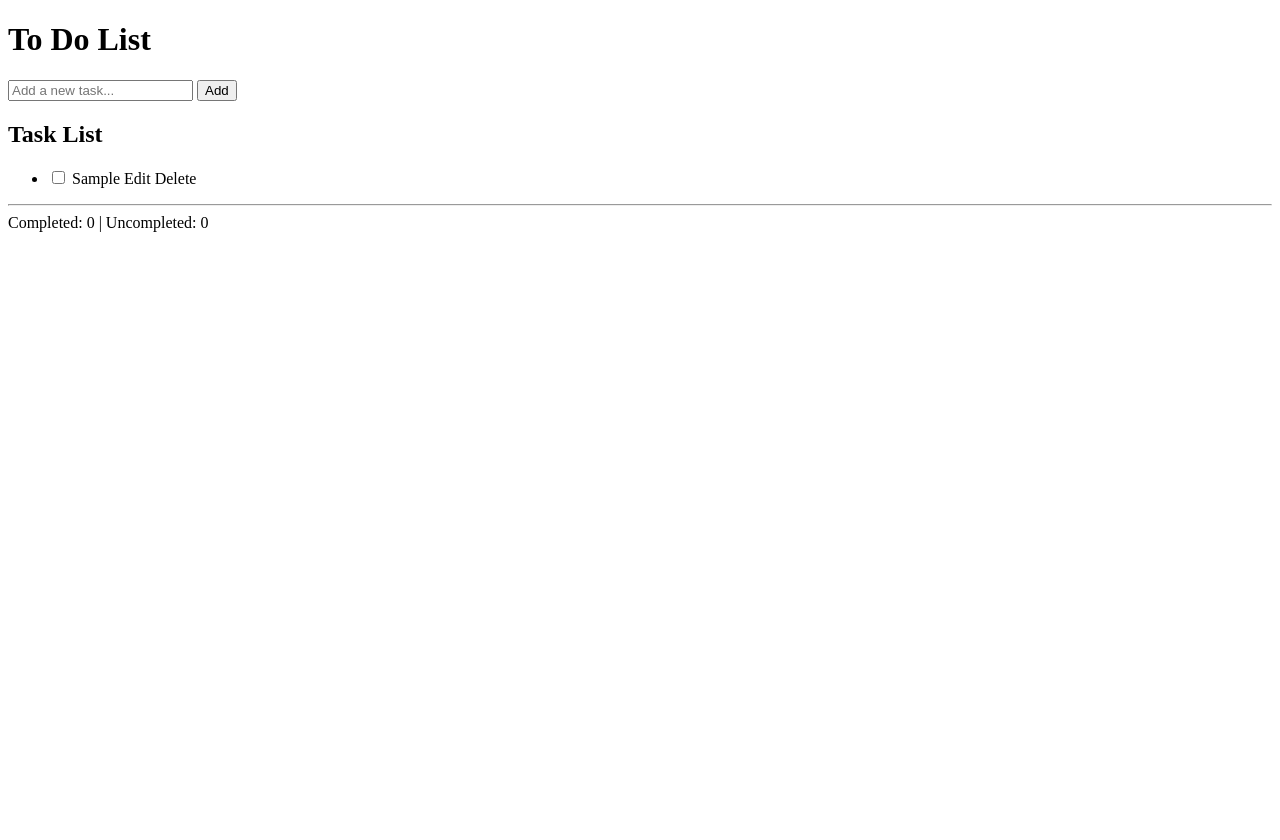
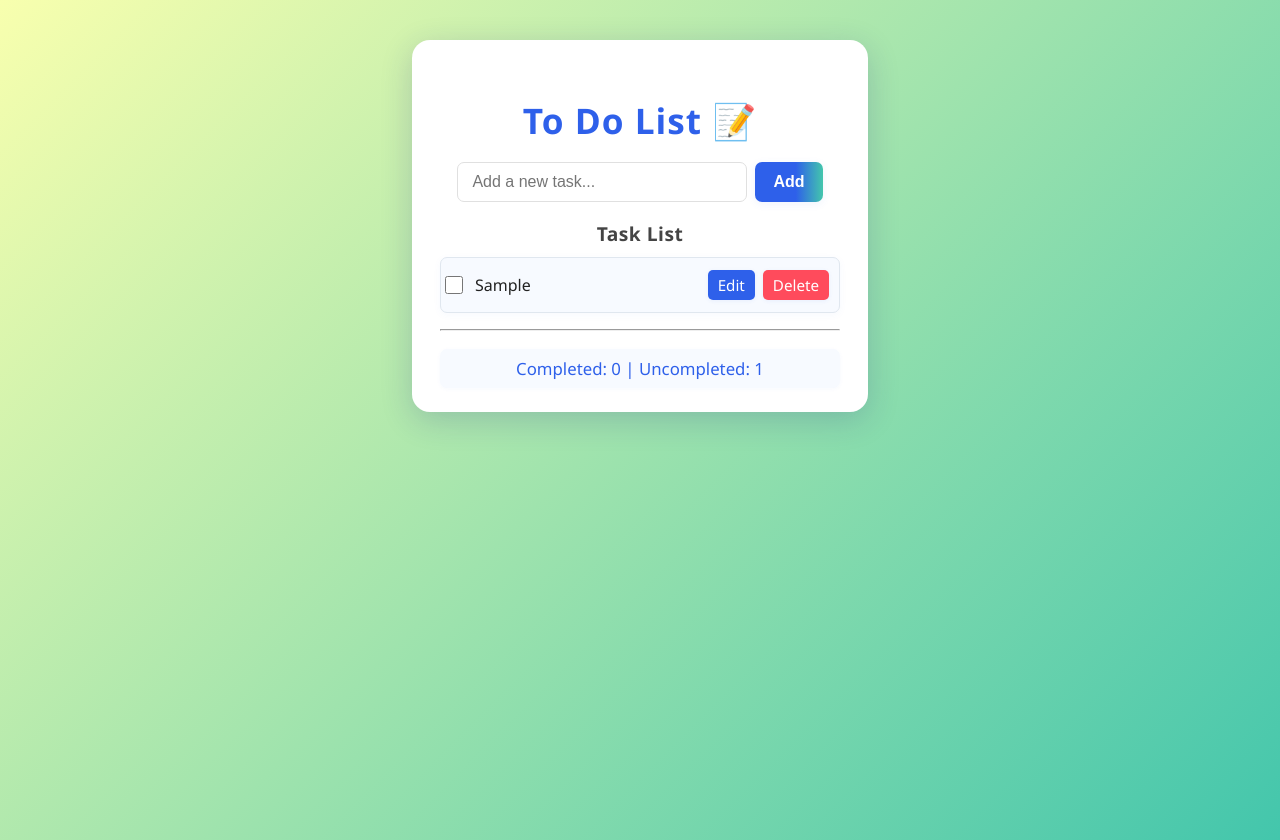
Before and after one commit to christinejoyyyyy/to-do, a plain HTML site: page index.html in a window 1280 px wide. Both pictures are taken after typing "Sample" into the empty fields and a click on the button "Add". Before the commit the page ends 800 px from the top, so only its background shows below. Drawn offline with Linux system fonts and the light colour scheme.

Commit message:
updated style

```diff
--- a/index.html
+++ b/index.html
@@ -10,7 +10,7 @@
 <body>
     <div id="todo-cont">
         <div id="header">
-            <h1>To Do List</h1>
+            <h1>To Do List 📝</h1>
         </div>
 
         <div id="todo-form">
--- a/script.js
+++ b/script.js
@@ -51,4 +51,20 @@ function addTask() {
     listContainer.appendChild(li);
     inputBox.value = '';
     updateCounters();
+
+function updateCounters() {
+    const tasks = document.querySelectorAll('#list-container li');
+    let completed = 0;
+    let uncompleted = 0;
+    tasks.forEach(li => {
+        if (li.classList.contains('completed')) {
+            completed++;
+        } else {
+            uncompleted++;
+        }
+    });
+    completedCounter.textContent = completed;
+    uncompletedCounter.textContent = uncompleted;
 }
+
+}
--- a/style.css
+++ b/style.css
@@ -3,3 +3,162 @@
   color: gray;
   border: 1px solid gray;
 }
+
+body {
+  background: linear-gradient(135deg, #f8ffae 0%, #43c6ac 100%);
+  font-family: 'Segoe UI', Arial, sans-serif;
+  text-align: center;
+  margin: 0;
+  min-height: 100vh;
+}
+
+#todo-cont {
+  background: #fff;
+  width: 400px;
+  margin: 40px auto;
+  border-radius: 18px;
+  box-shadow: 0 8px 32px 0 rgba(31, 38, 135, 0.2);
+  padding: 32px 28px 24px 28px;
+  color: #222;
+}
+
+#header h1 {
+  margin-bottom: 18px;
+  font-size: 2.2rem;
+  letter-spacing: 1px;
+  color: #2e60ea;
+}
+
+#todo-form {
+  display: flex;
+  justify-content: center;
+  margin-bottom: 18px;
+}
+
+#input-box {
+  width: 65%;
+  padding: 10px 14px;
+  border: 1.5px solid #e0e0e0;
+  border-radius: 7px;
+  font-size: 1rem;
+  outline: none;
+  transition: border 0.2s;
+}
+
+#input-box:focus {
+  border: 1.5px solid #2e60ea;
+}
+
+#input-button {
+  font-size: 1rem;
+  cursor: pointer;
+  padding: 10px 18px;
+  border: none;
+  border-radius: 7px;
+  background: linear-gradient(90deg, #2e60ea 60%, #43c6ac 100%);
+  color: #fff;
+  margin-left: 8px;
+  font-weight: 600;
+  box-shadow: 0 2px 8px rgba(46,96,234,0.08);
+  transition: background 0.2s, transform 0.1s;
+}
+
+#input-button:hover {
+  background: linear-gradient(90deg, #43c6ac 60%, #2e60ea 100%);
+  transform: translateY(-2px) scale(1.03);
+}
+
+h2 {
+  margin: 18px 0 10px 0;
+  font-size: 1.2rem;
+  color: #444;
+  letter-spacing: 0.5px;
+}
+
+ul {
+  list-style: none;
+  padding: 0;
+  margin-top: 10px;
+  text-align: left;
+}
+
+li {
+  background: #f7faff;
+  border: 1px solid #e0e7ef;
+  border-radius: 7px;
+  margin-bottom: 12px;
+  padding: 12px 10px 12px 0;
+  display: flex;
+  align-items: center;
+  box-shadow: 0 2px 8px rgba(46,96,234,0.04);
+  transition: background 0.2s;
+  position: relative;
+}
+
+li:hover {
+  background: #eaf2ff;
+}
+
+li label {
+  flex: 1;
+  display: flex;
+  align-items: center;
+  cursor: pointer;
+}
+
+li input[type="checkbox"] {
+  accent-color: #2e60ea;
+  margin-right: 12px;
+  width: 18px;
+  height: 18px;
+}
+
+li span.edit-btn, li span.delete-btn {
+  color: #fff;
+  background: #2e60ea;
+  border-radius: 5px;
+  cursor: pointer;
+  margin-left: 8px;
+  padding: 5px 10px;
+  font-size: 0.95rem;
+  transition: background 0.2s, color 0.2s;
+  border: none;
+  box-shadow: 0 1px 4px rgba(46,96,234,0.08);
+}
+
+li span.edit-btn:hover {
+  background: #43c6ac;
+  color: #222;
+}
+
+li span.delete-btn {
+  background: #ff4b5c;
+}
+
+li span.delete-btn:hover {
+  background: #ffb3b3;
+  color: #222;
+}
+
+.completed label span {
+  text-decoration: line-through;
+  color: #aaa;
+}
+
+.completed {
+  background: #e0e7ef;
+  border: 1px solid #bfc9d9;
+}
+
+.counter-container {
+  margin-top: 18px;
+}
+
+#task-counters {
+  font-size: 1.05rem;
+  color: #2e60ea;
+  background: #f7faff;
+  border-radius: 7px;
+  padding: 8px 0;
+  box-shadow: 0 1px 4px rgba(46,96,234,0.04);
+}
```
